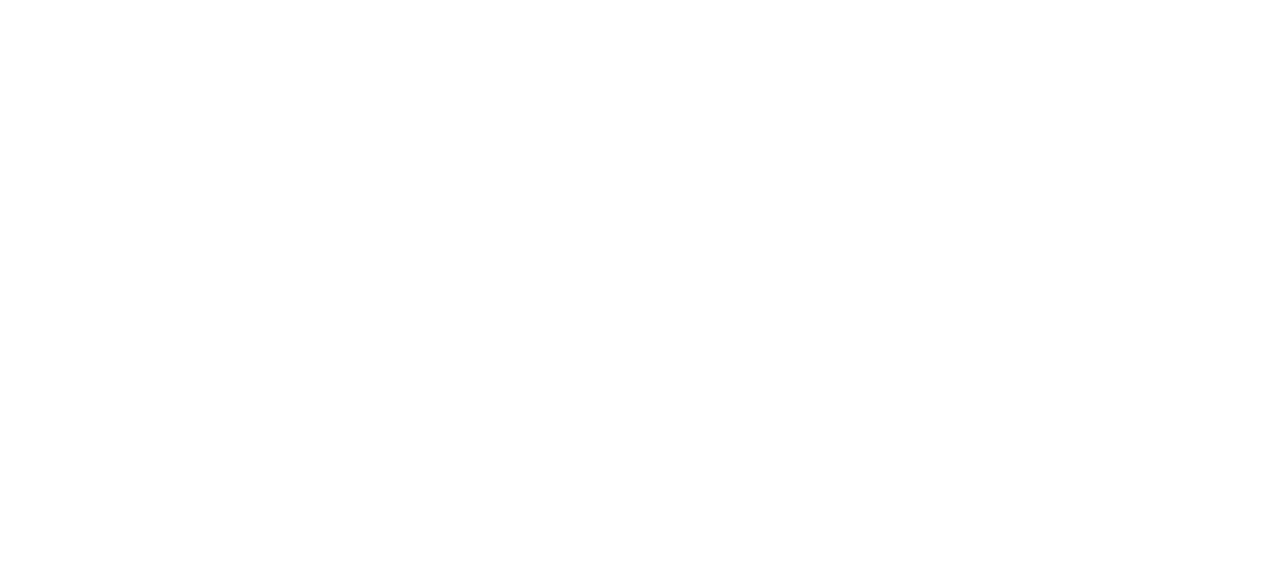
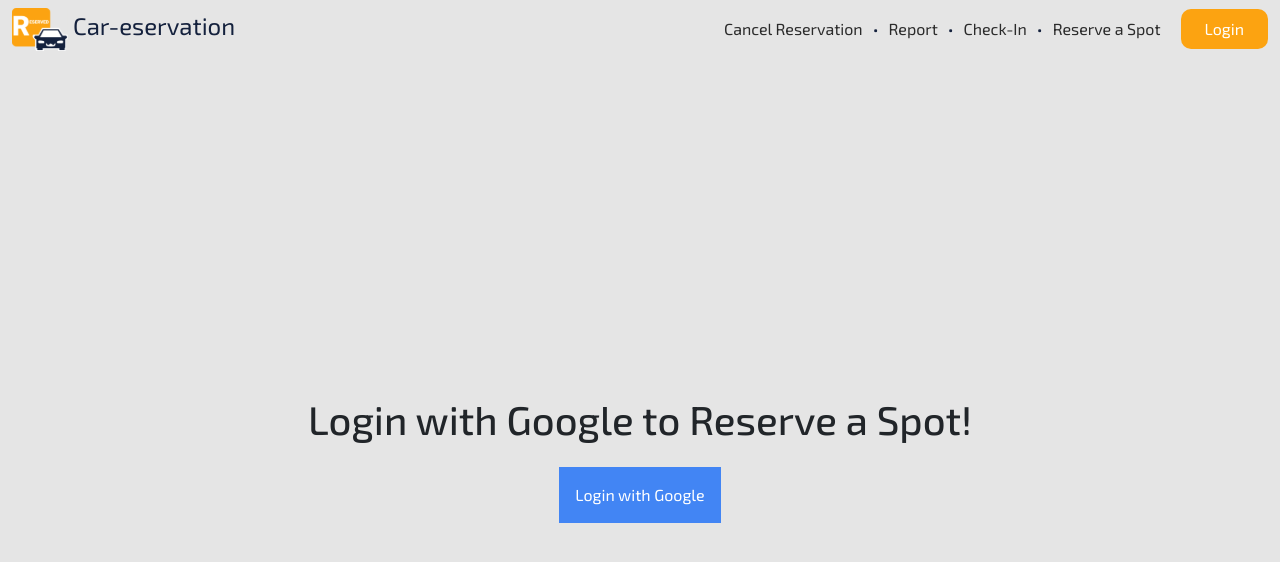
Before and after one commit to cmtnguyen/CS160-project, a React (Create React App) app: page /login in a window 1280 px wide. Before the commit this address had no page. Shown: the top 562 px of the page. Built offline with nearby package versions, Linux system fonts and the light colour scheme; no server answers.

Commit message:
firebase login

```diff
--- a/package.json
+++ b/package.json
@@ -7,11 +7,13 @@
     "@testing-library/react": "^12.1.3",
     "@testing-library/user-event": "^13.5.0",
     "bootstrap": "^5.1.3",
+    "firebase": "^9.6.10",
     "install": "^0.13.0",
     "react": "^17.0.2",
     "react-bootstrap": "^2.2.2",
     "react-dom": "^17.0.2",
-    "react-router-dom": "^6.2.1",
+    "react-firebase-hooks": "^5.0.3",
+    "react-router-dom": "^6.3.0",
     "react-scripts": "5.0.0",
     "web-vitals": "^2.1.4"
   },
--- a/src/App.js
+++ b/src/App.js
@@ -6,6 +6,7 @@
 import CheckIn from './Components/Pages/CheckInPage/CheckInPage';
 import Report from './Components/Pages/ReportPage/ReportPage';
 import Cancel from './Components/Pages/CancelPage/CancelPage';
+import Login from './Components/Pages/LoginPage/LoginPage';
 
 
 function App() {
@@ -15,6 +16,7 @@
     <Router>
       <Routes>
         <Route exact path="/" element={<Landing />} />
+        <Route exact path="/login" element={<Login />} />
         <Route exact path="/reserve" element={<Reserve />} />
         <Route exact path="/cancel" element={<Cancel />} />
         <Route exact path="/checkIn" element={<CheckIn />} />
--- a/src/Components/Navbar.jsx
+++ b/src/Components/Navbar.jsx
@@ -2,8 +2,11 @@
 import { Link } from "react-router-dom";
 import { Navbar, Container, Nav } from "react-bootstrap";
 import styles from "./Navbar.module.css";
+import { logout, auth } from "../firebase";
+import { useAuthState } from "react-firebase-hooks/auth";
 
 const Navibar = () => {
+  const [user] = useAuthState(auth);
   return (
     <Navbar expand="lg" className={styles.navColor}>
       <Container fluid>
@@ -25,9 +28,20 @@
             <a href="/checkIn" className={styles.navBtn}>
               Check-In
             </a>
+            <span className={styles.dots}>&bull;</span>
             <a href="/reserve" className={styles.navBtn}>
               Reserve a Spot
             </a>
+            {user && (
+              <p className={styles.navBtn} onClick={logout}>
+                Logout
+              </p>
+            )}
+            {!user && (
+              <a href="/login" className={styles.navBtn}>
+                Login
+              </a>
+            )}
           </Nav>
         </Navbar.Collapse>
       </Container>
--- /dev/null
+++ b/src/Components/Pages/LoginPage/LoginPage.jsx
@@ -0,0 +1,29 @@
+import { useEffect, Fragment } from "react";
+import { useNavigate } from "react-router-dom";
+import { auth, signInWithGoogle } from "../../../firebase";
+import { useAuthState } from "react-firebase-hooks/auth";
+import Navbar from "../../Navbar";
+import styles from "./LoginPage.module.css";
+function Login() {
+  const [user, loading] = useAuthState(auth);
+  const navigate = useNavigate();
+  useEffect(() => {
+    if (loading) {
+      // maybe trigger a loading screen
+      return;
+    }
+    if (user) navigate("/reserve");
+  }, [user, loading, navigate]);
+  return (
+    <Fragment>
+      <Navbar />
+      <div className={styles.login}>
+        <h1>Login with Google to Reserve a Spot!</h1>
+        <button className={styles.loginBtn} onClick={signInWithGoogle}>
+          Login with Google
+        </button>
+      </div>
+    </Fragment>
+  );
+}
+export default Login;
--- /dev/null
+++ b/src/Components/Pages/LoginPage/LoginPage.module.css
@@ -0,0 +1,17 @@
+.login {
+    height: 100vh;
+    width: 100vw;
+    display: flex;
+    flex-direction: column;
+    align-items: center;
+    justify-content: center;
+    background-color: var(--main-grey);
+  }
+  .loginBtn {
+    font-size: 1rem;
+    margin-top: 1rem;
+    padding: 1rem 1rem;
+    border: none;
+    color: var(--main-white);
+    background-color: #4285f4;
+  }
--- a/src/Components/Pages/ReservationPage/ReservationPage.jsx
+++ b/src/Components/Pages/ReservationPage/ReservationPage.jsx
@@ -1,13 +1,24 @@
 import { Fragment } from "react";
-import styles from "./ReservationPage.module.css";
+//import styles from "./ReservationPage.module.css";
 import ReservationForm from "./ReservationForm/ReservationForm";
 import Navbar from "../../Navbar";
+import React, { useEffect } from "react";
+import { useAuthState } from "react-firebase-hooks/auth";
+import { useNavigate } from "react-router-dom";
+import { auth } from "../../../firebase";
 
 const ReservationPage = () => {
+  const [user, loading] = useAuthState(auth);
+  const navigate = useNavigate();
+
+  useEffect(() => {
+    if (loading) return;
+    if (!user) return navigate("/login");
+  }, [user, loading, navigate]);
   return (
     <Fragment>
       <Navbar />
-      <ReservationForm />
+      {user && <ReservationForm />}
     </Fragment>
   );
 };
--- /dev/null
+++ b/src/firebase.js
@@ -0,0 +1,70 @@
+// Import the functions you need from the SDKs you need
+import { initializeApp } from "firebase/app";
+import { getAnalytics } from "firebase/analytics";
+import {
+    GoogleAuthProvider,
+    getAuth,
+    signInWithPopup,
+    signOut,
+} from "firebase/auth";
+import {
+    getFirestore,
+    query,
+    getDocs,
+    collection,
+    where,
+    addDoc,
+} from "firebase/firestore";
+// TODO: Add SDKs for Firebase products that you want to use
+// https://firebase.google.com/docs/web/setup#available-libraries
+
+// Your web app's Firebase configuration
+// For Firebase JS SDK v7.20.0 and later, measurementId is optional
+const firebaseConfig = {
+    apiKey: "AIzaSyAbAKy7GUQPr5KMcmaBjbElXFoy0LXDZsc",
+    authDomain: "car-eservation.firebaseapp.com",
+    projectId: "car-eservation",
+    storageBucket: "car-eservation.appspot.com",
+    messagingSenderId: "494168999521",
+    appId: "1:494168999521:web:618493f47d4ce93e62cc20",
+    measurementId: "G-Q1NT69S8PK"
+};
+
+// Initialize Firebase
+const app = initializeApp(firebaseConfig);
+const auth = getAuth(app);
+const db = getFirestore(app);
+const analytics = getAnalytics(app);
+
+//google auth
+const googleProvider = new GoogleAuthProvider();
+const signInWithGoogle = async () => {
+    try {
+        const res = await signInWithPopup(auth, googleProvider);
+        const user = res.user;
+        const q = query(collection(db, "users"), where("uid", "==", user.uid));
+        const docs = await getDocs(q);
+        if (docs.docs.length === 0) {
+            await addDoc(collection(db, "users"), {
+                uid: user.uid,
+                name: user.displayName,
+                authProvider: "google",
+                email: user.email,
+            });
+        }
+    } catch (err) {
+        console.error(err);
+        alert(err.message);
+    }
+};
+
+const logout = () => {
+    signOut(auth);
+};
+
+export {
+    auth,
+    db,
+    signInWithGoogle,
+    logout
+};
```
Also changed, not shown: 1 other file (tests, documents, lock files or other folders).
